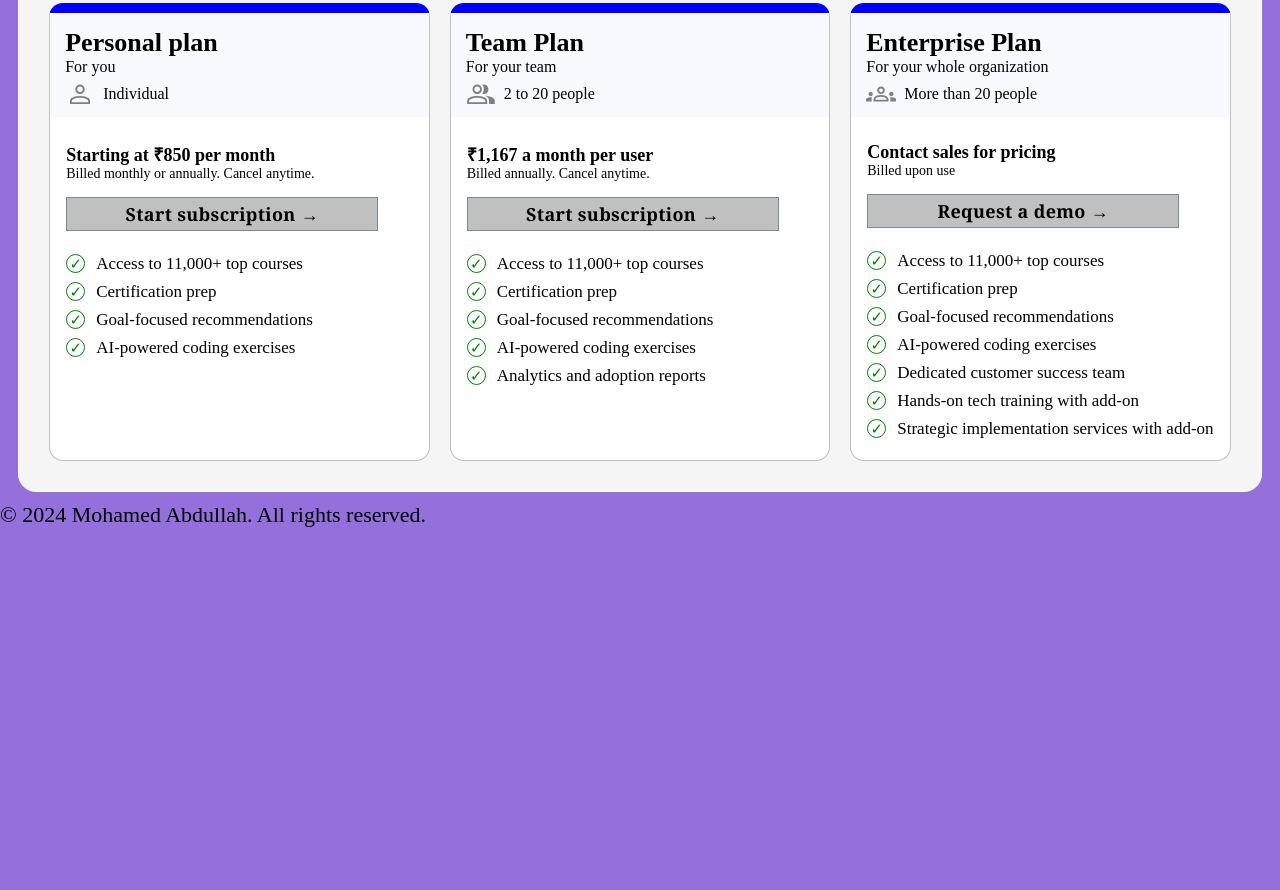
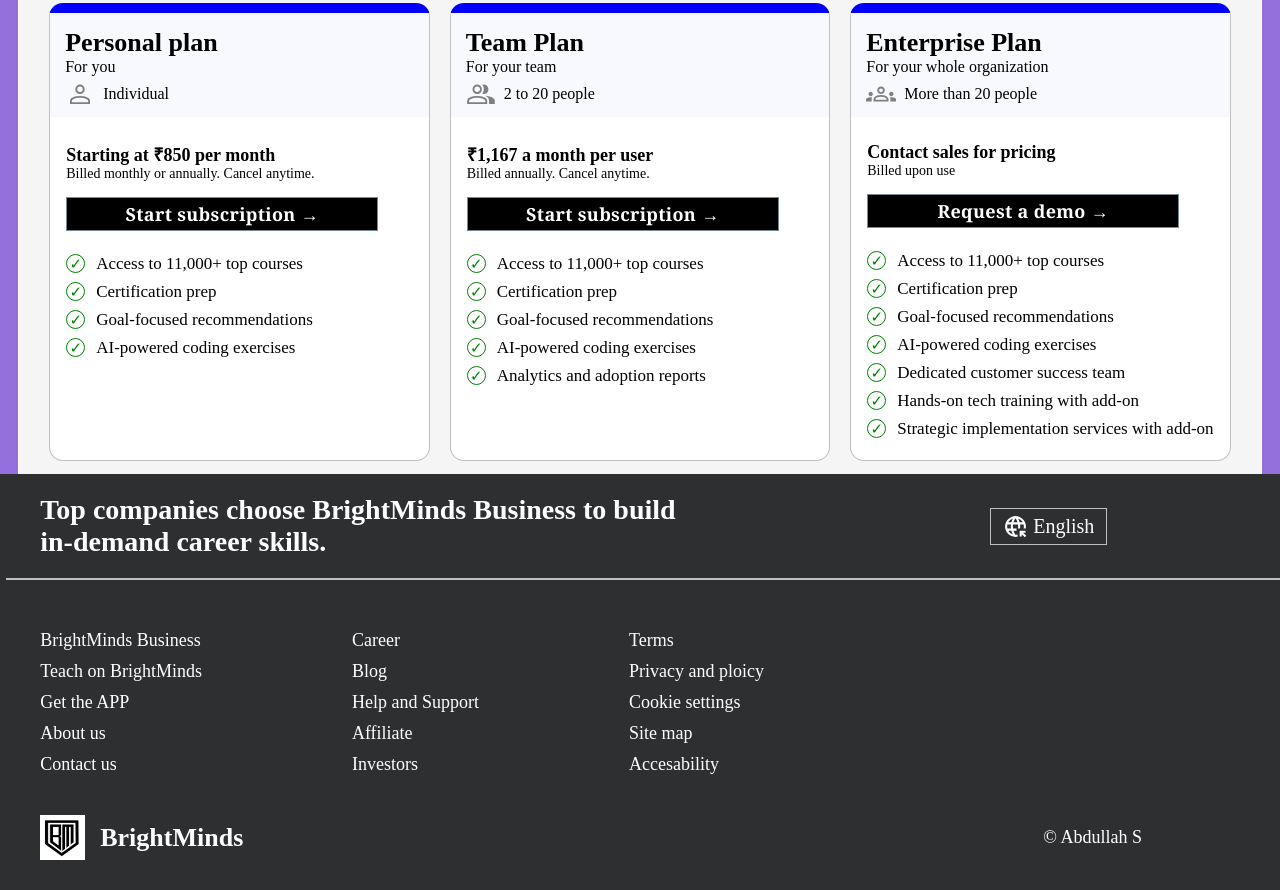
Before and after one commit to Abdullahsikkandar/E-COM, a plain HTML site: page index.html in a window 1280 px wide. Shown: the part 1853-2743 px from the top of the page. Before the commit the page ends 2381 px from the top, so only its background shows below. Drawn offline with nearby package versions, Linux system fonts and the light colour scheme; a web font is replaced by a local one.

Commit message:
8th commit

```diff
--- a/index.html
+++ b/index.html
@@ -47,7 +47,7 @@
     </header>
     <section>
       <div class="link">
-        <ul class="links">
+        <ul class="link1">
           <li class="home"><a href="#">Home /</a></li>
           <li class="guides"><a href="#">Guides</a></li>
           <li class="website"><a href="#">/ Categories</a></li>
@@ -313,9 +313,11 @@
             <li>Personal plan</li>
             <li>For you</li>
             <li><svg xmlns="http://www.w3.org/2000/svg" height="30px" viewBox="0 -960 960 960" width="30px" fill="grey">
-                        <path d="M480-481q-66 0-108-42t-42-108q0-66 42-108t108-42q66 0 108 42t42 108q0 66-42 108t-108 42ZM160-160v-94q0-38 19-65t49-41q67-30 128.5-45T480-420q62 0 123 15.5t127.92 44.69q31.3 14.13 50.19 40.97Q800-292 800-254v94H160Zm60-60h520v-34q0-16-9.5-30.5T707-306q-64-31-117-42.5T480-360q-57 0-111 11.5T252-306q-14 7-23 21.5t-9 30.5v34Zm260-321q39 0 64.5-25.5T570-631q0-39-25.5-64.5T480-721q-39 0-64.5 25.5T390-631q0 39 25.5 64.5T480-541Zm0-90Zm0 411Z"/>
+                <path
+                  d="M480-481q-66 0-108-42t-42-108q0-66 42-108t108-42q66 0 108 42t42 108q0 66-42 108t-108 42ZM160-160v-94q0-38 19-65t49-41q67-30 128.5-45T480-420q62 0 123 15.5t127.92 44.69q31.3 14.13 50.19 40.97Q800-292 800-254v94H160Zm60-60h520v-34q0-16-9.5-30.5T707-306q-64-31-117-42.5T480-360q-57 0-111 11.5T252-306q-14 7-23 21.5t-9 30.5v34Zm260-321q39 0 64.5-25.5T570-631q0-39-25.5-64.5T480-721q-39 0-64.5 25.5T390-631q0 39 25.5 64.5T480-541Zm0-90Zm0 411Z" />
               </svg>
-                    <span>Individual</span></li>
+              <span>Individual</span>
+            </li>
           </ul>
           <div class="second">
             <h3>Starting at ₹850 per month</h3>
@@ -338,7 +340,10 @@
           <ul class="first">
             <li>Team Plan</li>
             <li>For your team</li>
-                    <li><svg xmlns="http://www.w3.org/2000/svg" height="30px" viewBox="0 -960 960 960" width="30px" fill="grey"><path d="M38-160v-94q0-35 18-63.5t50-42.5q73-32 131.5-46T358-420q62 0 120 14t131 46q32 14 50.5 42.5T678-254v94H38Zm700 0v-94q0-63-32-103.5T622-423q69 8 130 23.5t99 35.5q33 19 52 47t19 63v94H738ZM358-481q-66 0-108-42t-42-108q0-66 42-108t108-42q66 0 108 42t42 108q0 66-42 108t-108 42Zm360-150q0 66-42 108t-108 42q-11 0-24.5-1.5T519-488q24-25 36.5-61.5T568-631q0-45-12.5-79.5T519-774q11-3 24.5-5t24.5-2q66 0 108 42t42 108ZM98-220h520v-34q0-16-9.5-31T585-306q-72-32-121-43t-106-11q-57 0-106.5 11T130-306q-14 6-23 21t-9 31v34Zm260-321q39 0 64.5-25.5T448-631q0-39-25.5-64.5T358-721q-39 0-64.5 25.5T268-631q0 39 25.5 64.5T358-541Zm0 321Zm0-411Z"/></svg><span>2 to 20 people</span></li>
+            <li><svg xmlns="http://www.w3.org/2000/svg" height="30px" viewBox="0 -960 960 960" width="30px" fill="grey">
+                <path
+                  d="M38-160v-94q0-35 18-63.5t50-42.5q73-32 131.5-46T358-420q62 0 120 14t131 46q32 14 50.5 42.5T678-254v94H38Zm700 0v-94q0-63-32-103.5T622-423q69 8 130 23.5t99 35.5q33 19 52 47t19 63v94H738ZM358-481q-66 0-108-42t-42-108q0-66 42-108t108-42q66 0 108 42t42 108q0 66-42 108t-108 42Zm360-150q0 66-42 108t-108 42q-11 0-24.5-1.5T519-488q24-25 36.5-61.5T568-631q0-45-12.5-79.5T519-774q11-3 24.5-5t24.5-2q66 0 108 42t42 108ZM98-220h520v-34q0-16-9.5-31T585-306q-72-32-121-43t-106-11q-57 0-106.5 11T130-306q-14 6-23 21t-9 31v34Zm260-321q39 0 64.5-25.5T448-631q0-39-25.5-64.5T358-721q-39 0-64.5 25.5T268-631q0 39 25.5 64.5T358-541Zm0 321Zm0-411Z" />
+              </svg><span>2 to 20 people</span></li>
           </ul>
           <div class="second">
             <h3>₹1,167 a month per user</h3>
@@ -362,7 +367,10 @@
           <ul class="first">
             <li>Enterprise Plan</li>
             <li>For your whole organization</li>
-                    <li><svg xmlns="http://www.w3.org/2000/svg" height="30px" viewBox="0 -960 960 960" width="30px" fill="grey"><path d="M0-240v-53q0-38.57 41.5-62.78Q83-380 150.38-380q12.16 0 23.39.5t22.23 2.15q-8 17.35-12 35.17-4 17.81-4 37.18v65H0Zm240 0v-65q0-32 17.5-58.5T307-410q32-20 76.5-30t96.5-10q53 0 97.5 10t76.5 30q32 20 49 46.5t17 58.5v65H240Zm540 0v-65q0-19.86-3.5-37.43T765-377.27q11-1.73 22.17-2.23 11.17-.5 22.83-.5 67.5 0 108.75 23.77T960-293v53H780Zm-480-60h360v-6q0-37-50.5-60.5T480-390q-79 0-129.5 23.5T300-305v5ZM149.57-410q-28.57 0-49.07-20.56Q80-451.13 80-480q0-29 20.56-49.5Q121.13-550 150-550q29 0 49.5 20.5t20.5 49.93q0 28.57-20.5 49.07T149.57-410Zm660 0q-28.57 0-49.07-20.56Q740-451.13 740-480q0-29 20.56-49.5Q781.13-550 810-550q29 0 49.5 20.5t20.5 49.93q0 28.57-20.5 49.07T809.57-410ZM480-480q-50 0-85-35t-35-85q0-51 35-85.5t85-34.5q51 0 85.5 34.5T600-600q0 50-34.5 85T480-480Zm.35-60Q506-540 523-557.35t17-43Q540-626 522.85-643t-42.5-17q-25.35 0-42.85 17.15t-17.5 42.5q0 25.35 17.35 42.85t43 17.5ZM480-300Zm0-300Z"/></svg><span>More than 20 people</span></li>
+            <li><svg xmlns="http://www.w3.org/2000/svg" height="30px" viewBox="0 -960 960 960" width="30px" fill="grey">
+                <path
+                  d="M0-240v-53q0-38.57 41.5-62.78Q83-380 150.38-380q12.16 0 23.39.5t22.23 2.15q-8 17.35-12 35.17-4 17.81-4 37.18v65H0Zm240 0v-65q0-32 17.5-58.5T307-410q32-20 76.5-30t96.5-10q53 0 97.5 10t76.5 30q32 20 49 46.5t17 58.5v65H240Zm540 0v-65q0-19.86-3.5-37.43T765-377.27q11-1.73 22.17-2.23 11.17-.5 22.83-.5 67.5 0 108.75 23.77T960-293v53H780Zm-480-60h360v-6q0-37-50.5-60.5T480-390q-79 0-129.5 23.5T300-305v5ZM149.57-410q-28.57 0-49.07-20.56Q80-451.13 80-480q0-29 20.56-49.5Q121.13-550 150-550q29 0 49.5 20.5t20.5 49.93q0 28.57-20.5 49.07T149.57-410Zm660 0q-28.57 0-49.07-20.56Q740-451.13 740-480q0-29 20.56-49.5Q781.13-550 810-550q29 0 49.5 20.5t20.5 49.93q0 28.57-20.5 49.07T809.57-410ZM480-480q-50 0-85-35t-35-85q0-51 35-85.5t85-34.5q51 0 85.5 34.5T600-600q0 50-34.5 85T480-480Zm.35-60Q506-540 523-557.35t17-43Q540-626 522.85-643t-42.5-17q-25.35 0-42.85 17.15t-17.5 42.5q0 25.35 17.35 42.85t43 17.5ZM480-300Zm0-300Z" />
+              </svg><span>More than 20 people</span></li>
           </ul>
           <div class="second">
             <h3>Contact sales for pricing</h3>
@@ -387,10 +395,64 @@
 
       </div>
     </div>
+
+
+    <div class="last">
+      <div class="topic">
+        <h1>Top companies choose BrightMinds Business to build in-demand career skills.</h1>
+        <div class="lan"><svg xmlns="http://www.w3.org/2000/svg" height="25px" viewBox="0 -960 960 960" width="25px"
+            fill="white">
+            <path
+              d="M838-65 720-183v89h-80v-226h226v80h-90l118 118-56 57ZM480-80q-83 0-156-31.5T197-197q-54-54-85.5-127T80-480q0-83 31.5-156T197-763q54-54 127-85.5T480-880q83 0 156 31.5T763-763q54 54 85.5 127T880-480q0 20-2 40t-6 40h-82q5-20 7.5-40t2.5-40q0-20-2.5-40t-7.5-40H654q3 20 4.5 40t1.5 40q0 20-1.5 40t-4.5 40h-80q3-20 4.5-40t1.5-40q0-20-1.5-40t-4.5-40H386q-3 20-4.5 40t-1.5 40q0 20 1.5 40t4.5 40h134v80H404q12 43 31 82.5t45 75.5q20 0 40-2.5t40-4.5v82q-20 2-40 4.5T480-80ZM170-400h136q-3-20-4.5-40t-1.5-40q0-20 1.5-40t4.5-40H170q-5 20-7.5 40t-2.5 40q0 20 2.5 40t7.5 40Zm34-240h118q9-37 22.5-72.5T376-782q-55 18-99 54.5T204-640Zm172 462q-18-34-31.5-69.5T322-320H204q29 51 73 87.5t99 54.5Zm28-462h152q-12-43-31-82.5T480-798q-26 36-45 75.5T404-640Zm234 0h118q-29-51-73-87.5T584-782q18 34 31.5 69.5T638-640Z" />
+
+          </svg>
+          <span>English</span>
         </div>
-  <footer>
-    <p style="font-size: 22px;">&copy; 2024 Mohamed Abdullah. All rights reserved.</p>
-  </footer>
+      </div>
+      <hr class="hor">
+
+      <div class="links">
+        <div class="line">
+          <ul>
+            <li>BrightMinds Business</li>
+            <li>Teach on BrightMinds</li>
+            <li>Get the APP</li>
+            <li>About us</li>
+            <li>Contact us</li>
+          </ul>
+        </div>
+        <div class="line">
+          <ul>
+            <li>Career</li>
+            <li>Blog</li>
+            <li>Help and Support</li>
+            <li>Affiliate</li>
+            <li>Investors</li>
+          </ul>
+        </div>
+        <div class="line">
+          <ul>
+            <li>Terms</li>
+            <li>Privacy and ploicy</li>
+            <li>Cookie settings</li>
+            <li>Site map</li>
+            <li>Accesability</li>
+          </ul>
+        </div>
+      </div>
+      <div class="last1">
+        <div class="logo3">
+          <img src="images/logo2.jpg" width="45px" height="45px" />
+          <h2>BrightMinds</h2>
+        </div>
+        <p>&#169; Abdullah S</p>
+      </div>
+    </div>
+
+
+
+
+  </div>
 </body>
 
 </html>
--- a/style.css
+++ b/style.css
@@ -155,20 +155,20 @@ header {
   margin: 30px;
   margin-bottom: 15px;
 }
-.links li {
+.link1 li {
   display: inline-block;
   gap: 30px;
   color: white;
 }
-.links li a:link {
+.link1 li a:link {
   text-decoration: none;
   text-transform: uppercase;
 }
-.links a {
+.link1 a {
   color: white;
   letter-spacing: 4px;
 }
-.links .website a {
+.link1 .website a {
   color: black;
 }
 .center {
@@ -488,78 +488,74 @@ hr {
   cursor: pointer;
 }
 
-.package{
-  background-color: #F5F5F5;
-  width:97%;
-  margin :10px auto;
+.package {
+  background-color: #f5f5f5;
+  width: 97%;
+  margin: 10px auto;
   border: 1px solid #fffaf0;
   border-radius: 18px;
   overflow: auto;
 }
-.pack-head{
-  padding:10px;
+.pack-head {
+  padding: 10px;
   padding-left: 25px;
 }
-.pack-head h2{
+.pack-head h2 {
   font-size: 36px;
   font-weight: bold;
   padding: 5px;
 }
-.pack-head p{
+.pack-head p {
   font-size: 20px;
-  color:#808080;
+  color: #808080;
   padding: 5px;
 }
-.subscriptions{
+.subscriptions {
   display: grid;
-  grid-template-columns: repeat(3,1fr);
-  padding:30px;
-  gap:20px;
-
+  grid-template-columns: repeat(3, 1fr);
+  padding: 30px;
+  gap: 20px;
 }
-li{
+li {
   list-style: none;
 }
-.box1{
+.box1 {
   padding-top: 0px;
   background-color: white;
-  border:1px solid silver;
-  border-top: 10px solid #0000FF;
+  border: 1px solid silver;
+  border-top: 10px solid #0000ff;
   border-radius: 14px;
-
-
 }
 
-.box1 .first{
+.box1 .first {
   padding: 5px;
   padding-left: 15px;
-  background-color: #F8F8FF;
+  background-color: #f8f8ff;
   padding-top: 15px;
-
 }
-.box1 .first li:first-child{
+.box1 .first li:first-child {
   font-size: 26px;
   font-weight: bold;
 }
-.box1 .first li:last-child{
+.box1 .first li:last-child {
   display: flex;
   gap: 8px;
   align-items: center;
   margin: 3px 0px;
 }
-.box1 .second{
-  padding:5px 16px;
+.box1 .second {
+  padding: 5px 16px;
   margin-top: 20px;
   margin-bottom: 10px;
 }
-.box1 .second h3{
+.box1 .second h3 {
   font-size: 18px;
   font-family: PT serif;
 }
-.box1 .second p{
+.box1 .second p {
   font-size: 14px;
 }
-.box1 .second button{
+.box1 .second button {
   font-size: 18px;
   font-weight: 600;
   font-family: Georgia, serif;
@@ -567,27 +563,27 @@ li{
   margin: 8px;
   margin-left: 0px;
   margin-top: 15px;
-  width:90%;
-  border:1px solid #778899;
-  color: #000000;
-  background-color: #c0c0c0;
+  width: 90%;
+  border: 1px solid #778899;
+  color: white;
+  background-color: black;
   letter-spacing: 0.3px;
 }
-.box1 .second button:hover{
+.box1 .second button:hover {
   opacity: 0.9;
 }
-.box1 .third{
+.box1 .third {
   padding-left: 16px;
   padding-bottom: 13px;
 }
-.box1 .third ul li{
-  margin:8px 0px;
-  position:relative;
+.box1 .third ul li {
+  margin: 8px 0px;
+  position: relative;
   margin-left: 30px;
   font-size: 17px;
 }
-.box1 .third ul li:before{
-    content: '\2713';
+.box1 .third ul li:before {
+  content: "\2713";
   position: absolute;
   left: -30px;
   width: 9px;
@@ -603,3 +599,85 @@ li{
   font-size: 15px;
   /* font-weight: bold; */
 }
+.last {
+  width: 98.4%;
+  background-color: #2d2f31;
+  padding-left: 20px;
+  padding-bottom: 30px;
+  margin: 0 auto;
+  margin-top: -28px;
+  position: relative;
+}
+.topic {
+  display: flex;
+  align-items: center;
+  gap: 150px;
+  padding-top: 20px;
+  margin-left: 20px;
+}
+.topic h1 {
+  font-size: 28px;
+  font-weight: bold;
+  flex: 0 1 650px;
+  color: white;
+}
+
+.topic .lan {
+  margin-left: 150px;
+  padding: 5px 12px;
+}
+.topic span {
+  font-size: 20px;
+  color: white;
+  margin-left: -5px;
+}
+.links {
+  display: flex;
+  gap: 150px;
+  margin-top: 50px;
+  margin-left: 20px;
+}
+.links .line ul {
+  display: flex;
+  flex-direction: column;
+  gap: 10px;
+}
+.links .line ul li {
+  font-size: 18px;
+  color: white;
+}
+.links .line ul li:hover {
+  text-decoration: underline;
+  cursor: pointer;
+}
+.lan {
+  display: flex;
+  align-items: center;
+  gap: 10px;
+  border: 1px solid silver;
+}
+.last1 {
+  padding-left: 20px;
+  margin-top: 40px;
+  display: flex;
+  align-items: center;
+}
+.last1 .logo3 {
+  display: flex;
+  align-items: center;
+  gap: 15px;
+}
+.last1 .logo3 h2 {
+  font-size: 26px;
+  color: white;
+}
+.last1 p {
+  color: white;
+  font-size: 18px;
+  margin-left: 800px;
+}
+.hor {
+  width: 101%;
+  margin-left: -14px;
+  margin-top: 20px;
+}
```
Lines whose indentation alone changed are shown as unchanged.
